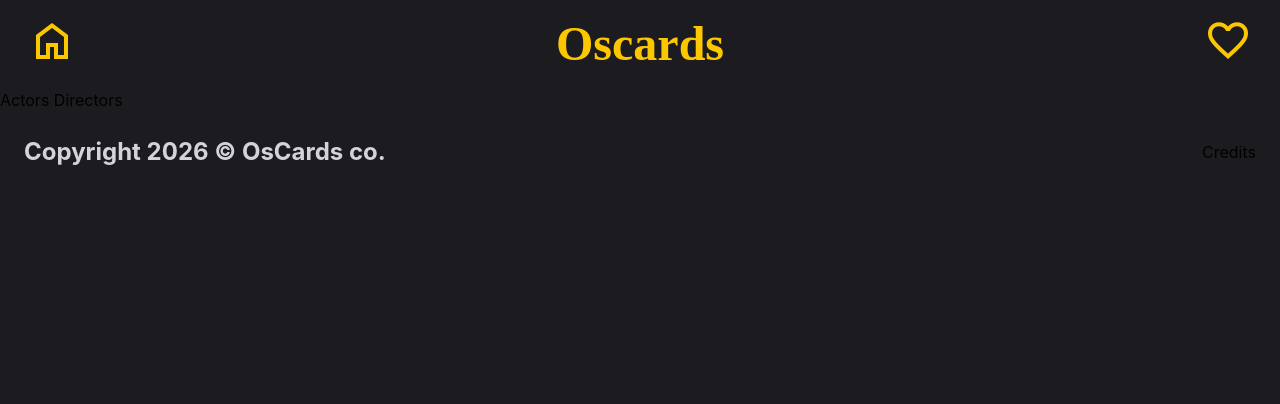
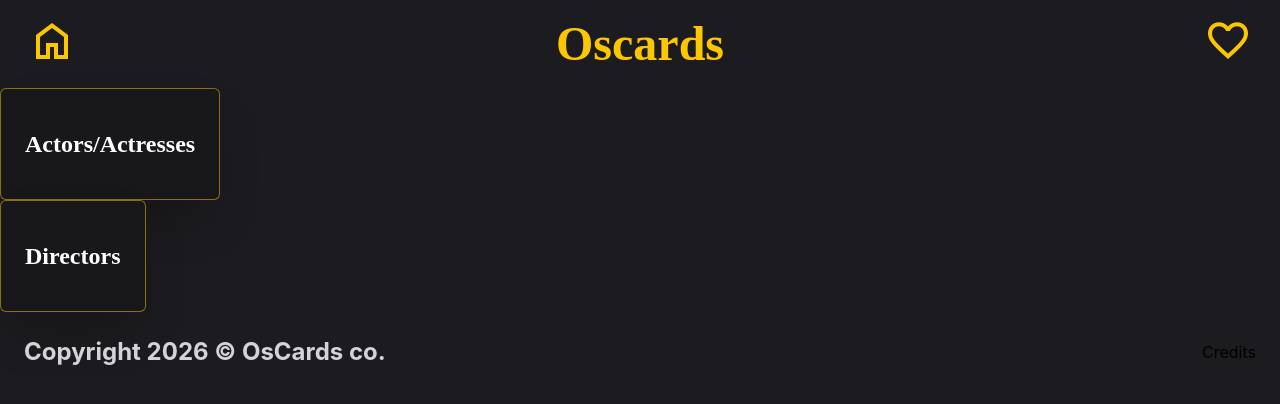
Before and after one commit to jamktiko/oscards, a SvelteKit app in the folder oscards/: page / in a window 1280 px wide. Shown: the top 404 px of the page. Built offline with nearby package versions, Linux system fonts and the light colour scheme; a web font is replaced by a local one.

Commit message:
Yritin tehdä napit menu

```diff
--- a/oscards/src/routes/+page.svelte
+++ b/oscards/src/routes/+page.svelte
@@ -5,5 +5,5 @@
 
 <Header otsikko=" Oscards" />
 
-<a href="/actors">Actors</a>
-<a href="/directors">Directors</a>
+<CategoryButton text="Actors/Actresses" polku="/actors" />
+<CategoryButton text="Directors" polku="/directors" />
--- a/oscards/src/routes/categoryButton.svelte
+++ b/oscards/src/routes/categoryButton.svelte
@@ -1,15 +1,20 @@
 <script lang="ts">
 	interface Props {
 		text: string;
-    onclick: () => void;
-    class: string;
+		polku: string;
 	}
 
-  let {text, class: className, onclick,}: Props =$props();
+	let { text, polku }: Props = $props();
 </script>
-<button class={className} {onclick}>
+
+<a
+	href={polku}
+	class=" flex h-28 w-fit flex-col justify-center gap-4 rounded-md border border-yellow-400/50 bg-zinc-900 shadow-2xl transition-transform hover:scale-105"
+>
+	<div class=" px-6 text-center font-['Lora'] text-2xl font-bold text-white">
 		{text}
-</button>
+	</div>
+</a>
 
 <style>
 	button {
```
Lines whose indentation alone changed are shown as unchanged.
